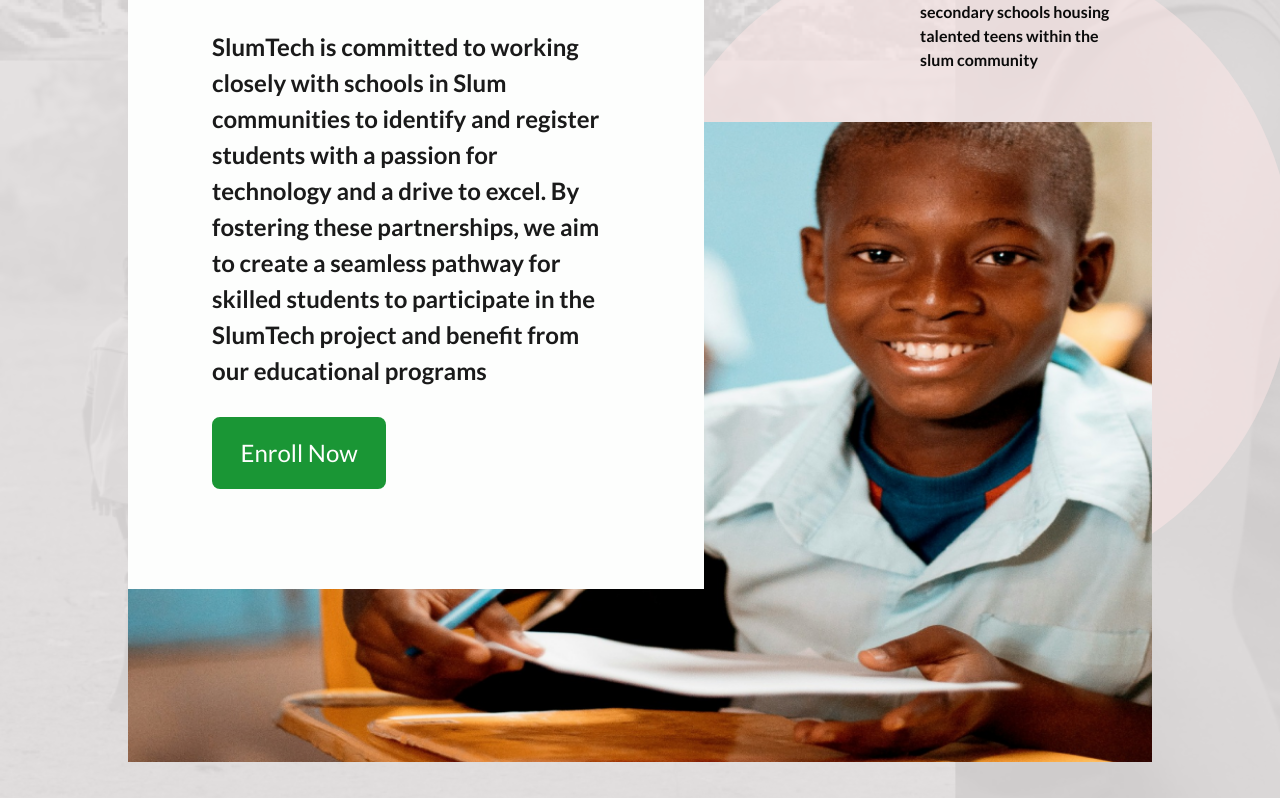
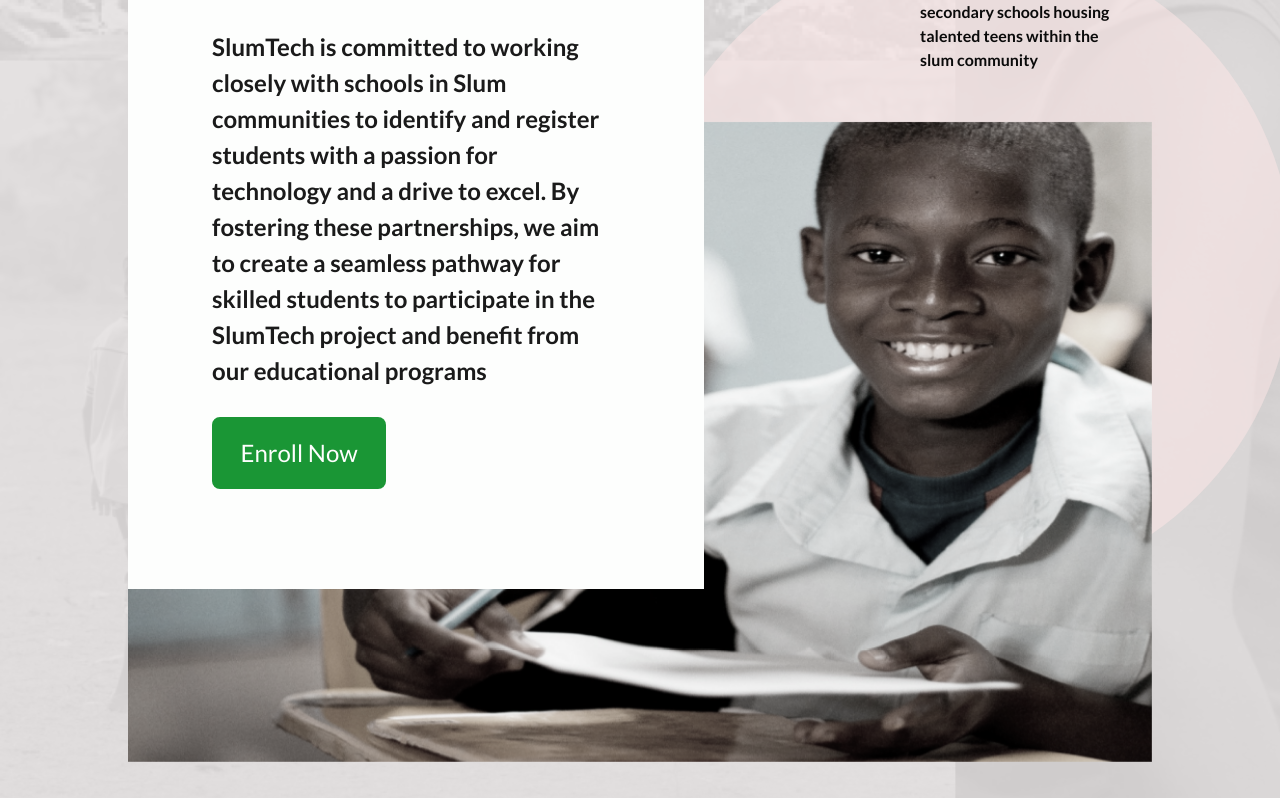
Before and after one commit to chiaka1996/slumtech, a Next.js app: page / in a window 1280 px wide. Shown: the part 2102-2900 px from the top of the page. Built offline with nearby package versions, Linux system fonts and the light colour scheme.

Commit message:
worked on schoolboy

```diff
--- a/pages/index.js
+++ b/pages/index.js
@@ -275,6 +275,7 @@
       }}
       fill
       alt="school boy"
+      className="schoolboy"
         />
     </div>
     </section>
--- a/styles/globals.css
+++ b/styles/globals.css
@@ -7,6 +7,45 @@
     font-family: "Lato";
     font-weight: 400;
     font-size: 1rem;
+}
+
+.schoolboy{
+  animation-name: schoolboy;
+  animation-duration: 5s;
+  animation-direction: alternate;
+  animation-iteration-count: infinite;
+  animation-timing-function: linear;
+}
+
+@keyframes schoolboy{
+  0%{
+    -webkit-filter: grayscale(0);
+            filter: grayscale(0);
+  }
+  20%{
+    -webkit-filter: grayscale(20%);
+            filter: grayscale(20%);
+  }
+  40%{
+    -webkit-filter: grayscale(40%);
+            filter: grayscale(40%);
+  }
+  60%{
+    -webkit-filter: grayscale(60%);
+            filter: grayscale(60%);
+  }
+  80%{
+    -webkit-filter: grayscale(80%);
+            filter: grayscale(80%);
+  }
+  90%{
+    -webkit-filter: grayscale(100%);
+            filter: grayscale(100%);
+  }
+  100%{
+    -webkit-filter: grayscale(0);
+            filter: grayscale(0);
+  }
 }
 
 .pageLoaderInactive{
```
